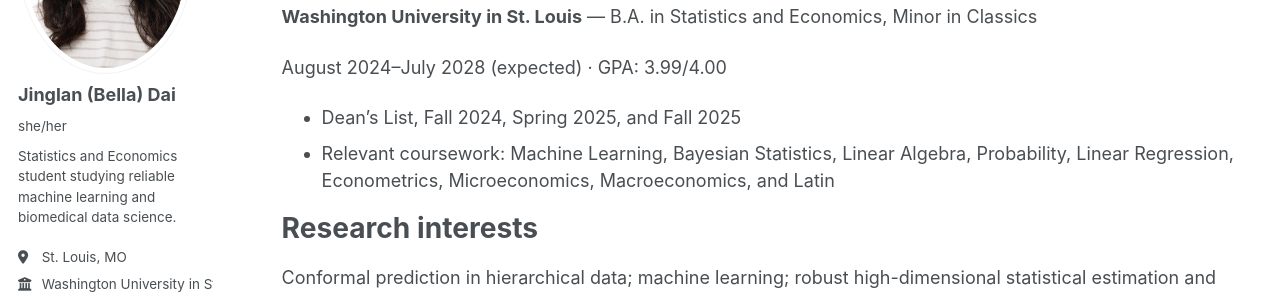
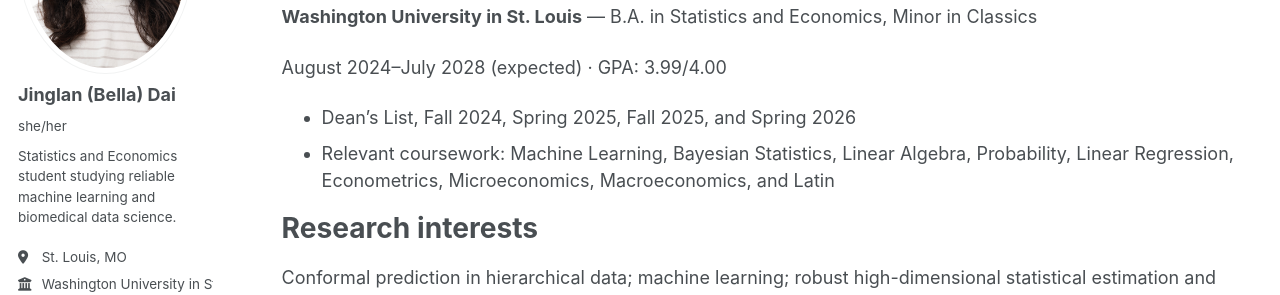
Before and after one commit to belladai36/belladai36.github.io, a Jekyll site: the page built from _pages/cv.md, in a window 1280 px wide and 900 px high. Shown: the part 254-549 px from the top of the window. Built offline with Jekyll 4.4.1, drawn with Linux system fonts in a browser that asks for light colours; a script that is not in the unit is left out.

Commit message:
Update cv.md

```diff
--- a/_pages/cv.md
+++ b/_pages/cv.md
@@ -18,7 +18,7 @@ Education
 
 August 2024–July 2028 (expected) · GPA: 3.99/4.00
 
-- Dean's List, Fall 2024, Spring 2025, and Fall 2025
+- Dean's List, Fall 2024, Spring 2025, Fall 2025, and Spring 2026
 - Relevant coursework: Machine Learning, Bayesian Statistics, Linear Algebra, Probability, Linear Regression, Econometrics, Microeconomics, Macroeconomics, and Latin
 
 Research interests
```
